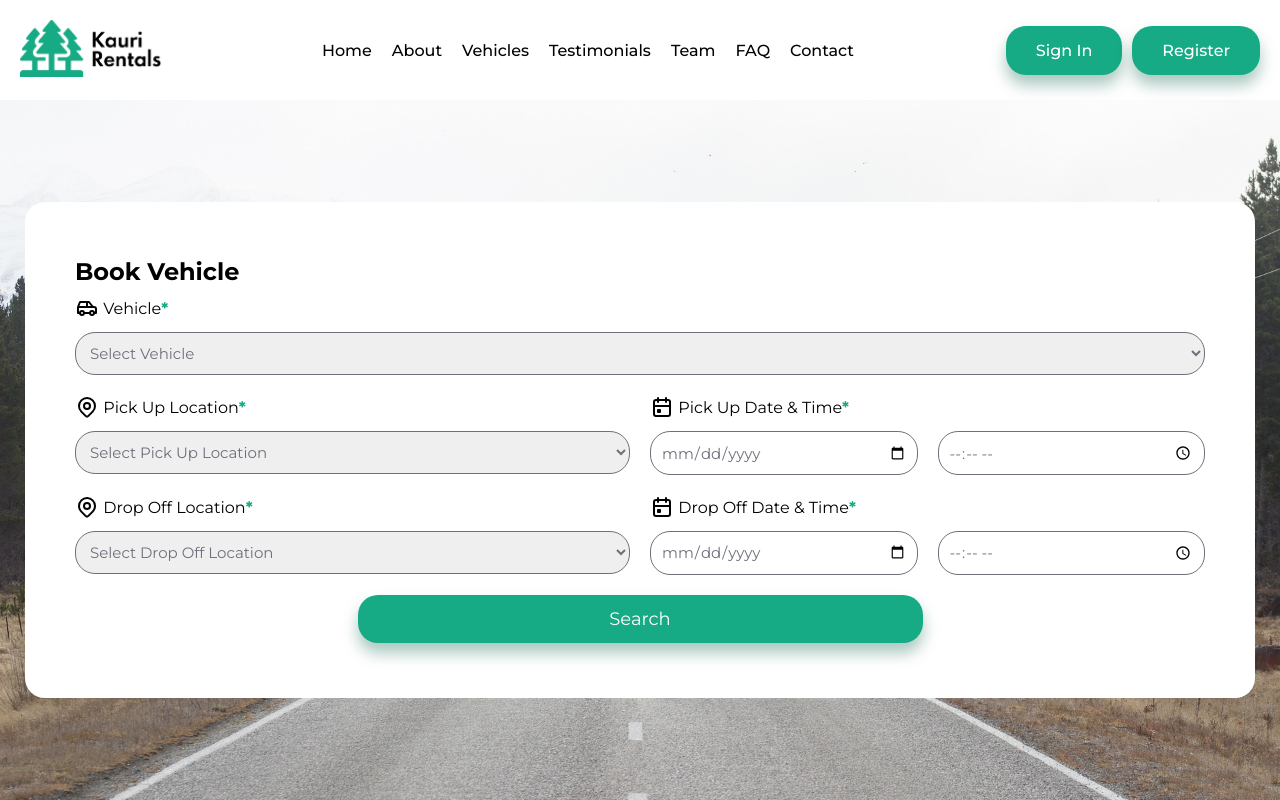
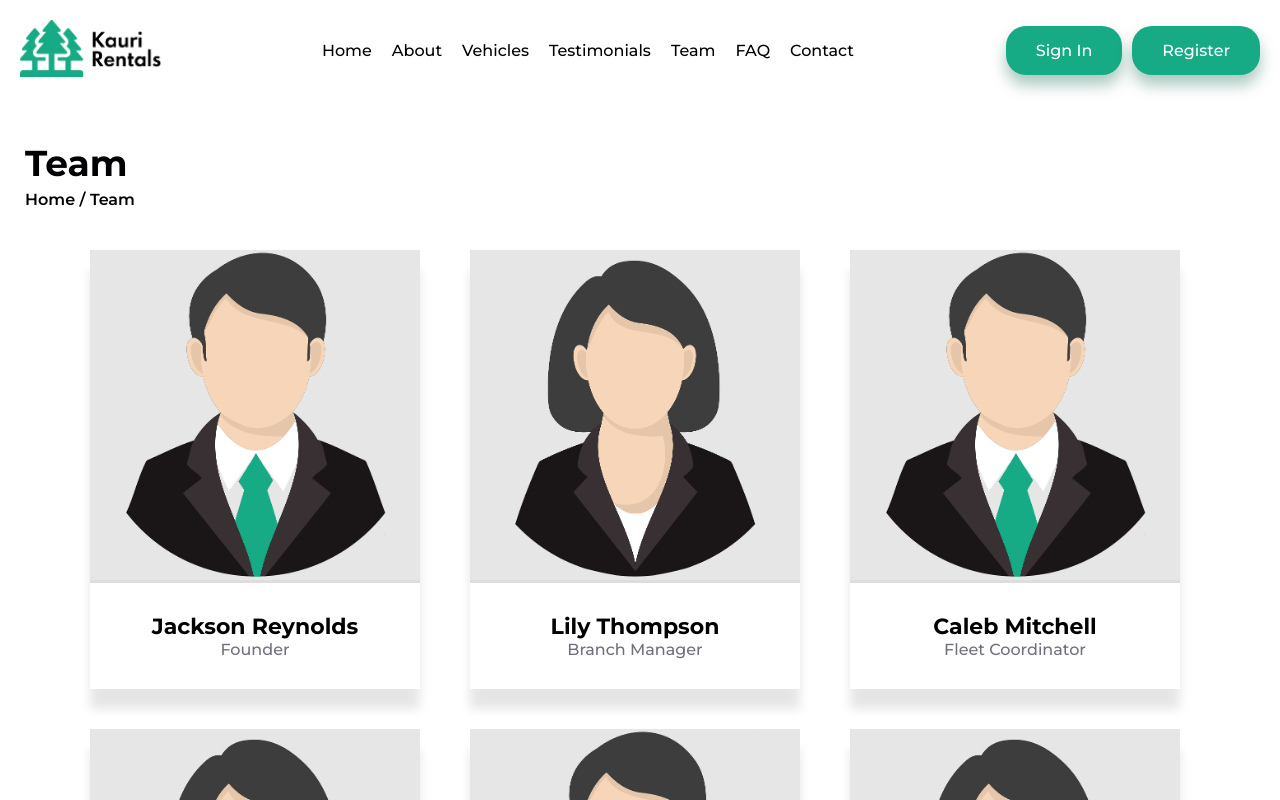
Before and after one commit to NigelThomasBell/KauriRentals, a React (Vite) app: page /team in a window 1280 px wide. Shown: the top 800 px of the page. Built offline with nearby package versions, Linux system fonts and the light colour scheme.

Commit message:
Added Team

```diff
--- a/src/App.tsx
+++ b/src/App.tsx
@@ -5,6 +5,7 @@ import Home from "./pages/Home";
 import About from "./pages/About";
 import Vehicles from "./pages/Vehicles";
 import Testimonials from "./pages/Testimonials";
+import Team from "./pages/Team";
 import Footer from "./components/Footer";
 
 function App() {
@@ -16,6 +17,7 @@ function App() {
         <Route path="about" element={<About />} />
         <Route path="vehicles" element={<Vehicles />} />
         <Route path="testimonials" element={<Testimonials />} />
+        <Route path="team" element={<Team />} />
 
         {/* Catch-all route to redirect to the homepage */}
         <Route path="*" element={<Home />} />
--- a/src/data/WebsiteData.tsx
+++ b/src/data/WebsiteData.tsx
@@ -7,6 +7,8 @@ import ToyotaRAV4 from "../images/vehicles/car-placeholder.png";
 
 import TestimonialMale from "../images/testimonials/male.png";
 import TestimonialFemale from "../images/testimonials/female.png";
+import TeamMale from "../images/team/male.png";
+import TeamFemale from "../images/team/female.png";
 
 import AboutMain from "../images/about/about-main.jpg";
 
@@ -238,3 +240,13 @@ export const DETAILS_DATA = {
   email: "kaurirentals@notrealmail.com",
   location: "Auckland, New Zealand",
 }
+
+// Our Team
+export const TEAM_PEOPLE_DATA = [
+  { name: "Jackson Reynolds", role: "Founder", img: TeamMale },
+  { name: "Lily Thompson", role: "Branch Manager", img: TeamFemale },
+  { name: "Caleb Mitchell", role: "Fleet Coordinator", img: TeamMale, },
+  { name: "Sophia Rodriguez", role: "Customer Service", img: TeamFemale },
+  {  name: "Isaac Harper", role: "Mechanic", img: TeamMale },
+  {  name: "Amy Simmons", role: "Risk Management Specialist", img: TeamFemale },
+];
--- /dev/null
+++ b/src/pages/Team.tsx
@@ -0,0 +1,31 @@
+import SubNavbar from "../components/route-components/SubNavbar";
+import BookBanner from "../components/route-components/banners/BookBanner";
+import { TEAM_PEOPLE_DATA } from "../data/WebsiteData";
+
+function Team() {
+  return (
+    <>
+      <section className="team-page">
+        <SubNavbar name="Team" />
+        <div className="container">
+          <div className="team-container">
+            {TEAM_PEOPLE_DATA.map((person, id) => (
+              <div key={id} className="team-container__box">
+                <div className="team-container__box__img-div">
+                  <img src={person.img} alt="team_img" />
+                </div>
+                <div className="team-container__box__descr">
+                  <h3>{person.name}</h3>
+                  <p>{person.role}</p>
+                </div>
+              </div>
+            ))}
+          </div>
+        </div>
+        <BookBanner />
+      </section>
+    </>
+  );
+}
+
+export default Team;
--- /dev/null
+++ b/src/styles/sections/_team.scss
@@ -0,0 +1,61 @@
+@use "../_global" as *;
+
+/* Main section */
+.team-container {
+  display: grid;
+  grid-template-columns: 1fr 1fr 1fr;
+  grid-template-rows: auto;
+  gap: 4rem;
+  align-items: center;
+  text-align: center;
+  width: 110rem;
+  margin: 0 auto;
+
+  @media (max-width: 1150px) {
+    grid-template-columns: 1fr 1fr;
+    width: fit-content;
+  }
+
+  @media (max-width: 800px) {
+    grid-template-columns: 1fr;
+    width: fit-content;
+  }
+
+  /* Box styles */
+  &__box {
+    width: 33rem;
+    background-color: $background-white;
+    box-shadow: 0px 20px 10px 0px $box-shadow-black;
+
+    @media (max-width: 400px) {
+      width: 100%;
+    }
+
+    /* Image div styles */
+    &__img-div {
+      width: 100%;
+      height: auto;
+      background-color: $background-gray;
+
+      img {
+        width: 100%;
+      }
+    }
+
+    /* Description styles */
+    &__descr {
+      color: $text-black;
+      padding: 3rem;
+
+      h3 {
+        font-size: $h4-size;
+      }
+
+      p {
+        font-size: $normal-text-size;
+        font-weight: 500;
+        color: $text-gray;
+      }
+    }
+  }
+}
--- a/src/styles/sections/index.scss
+++ b/src/styles/sections/index.scss
@@ -11,3 +11,4 @@
 @forward "./banners";
 @forward "./about";
 @forward "./vehicles";
+@forward "./team";
```
Also changed, not shown: src/images/team/female.png (added), src/images/team/male.png (added).
